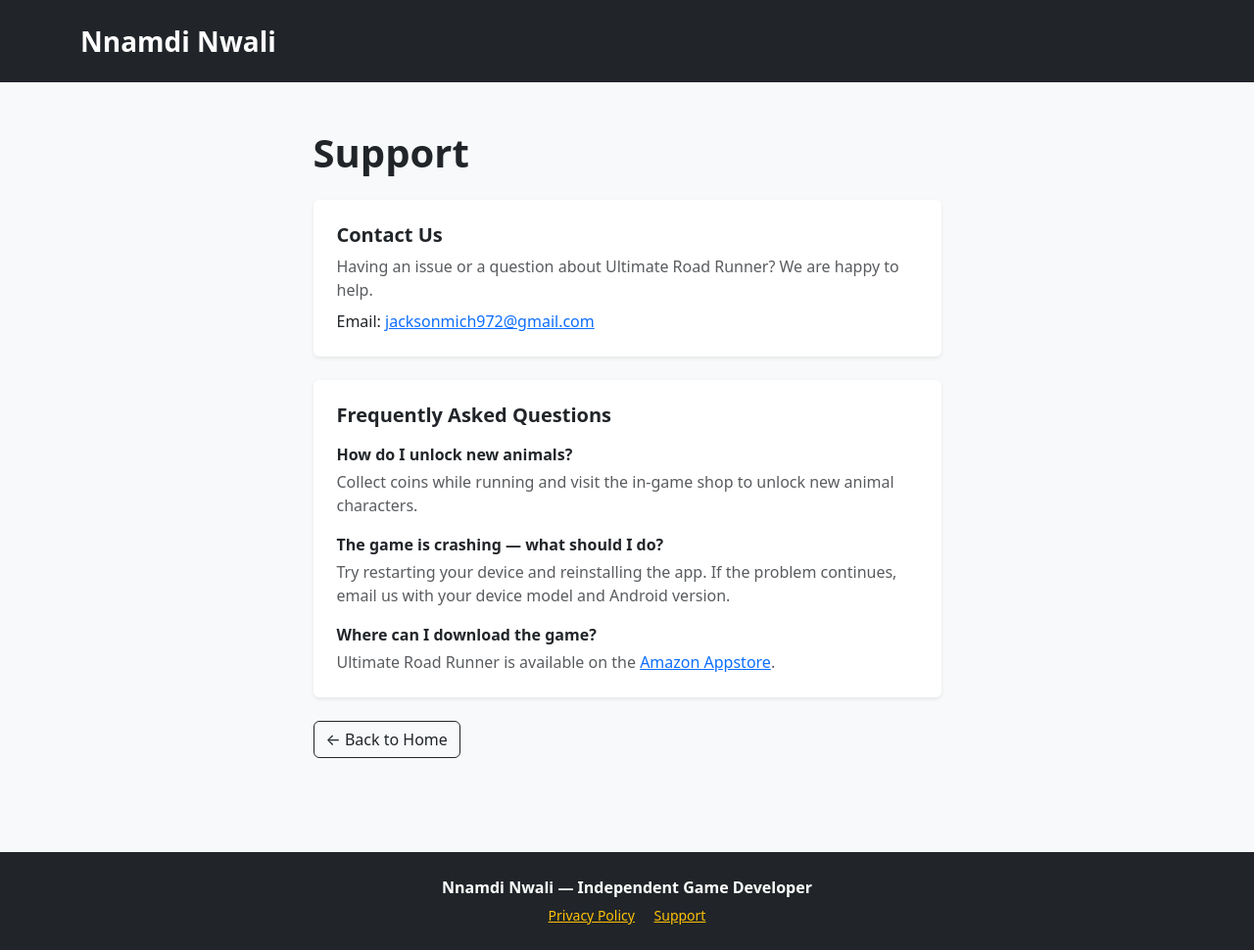
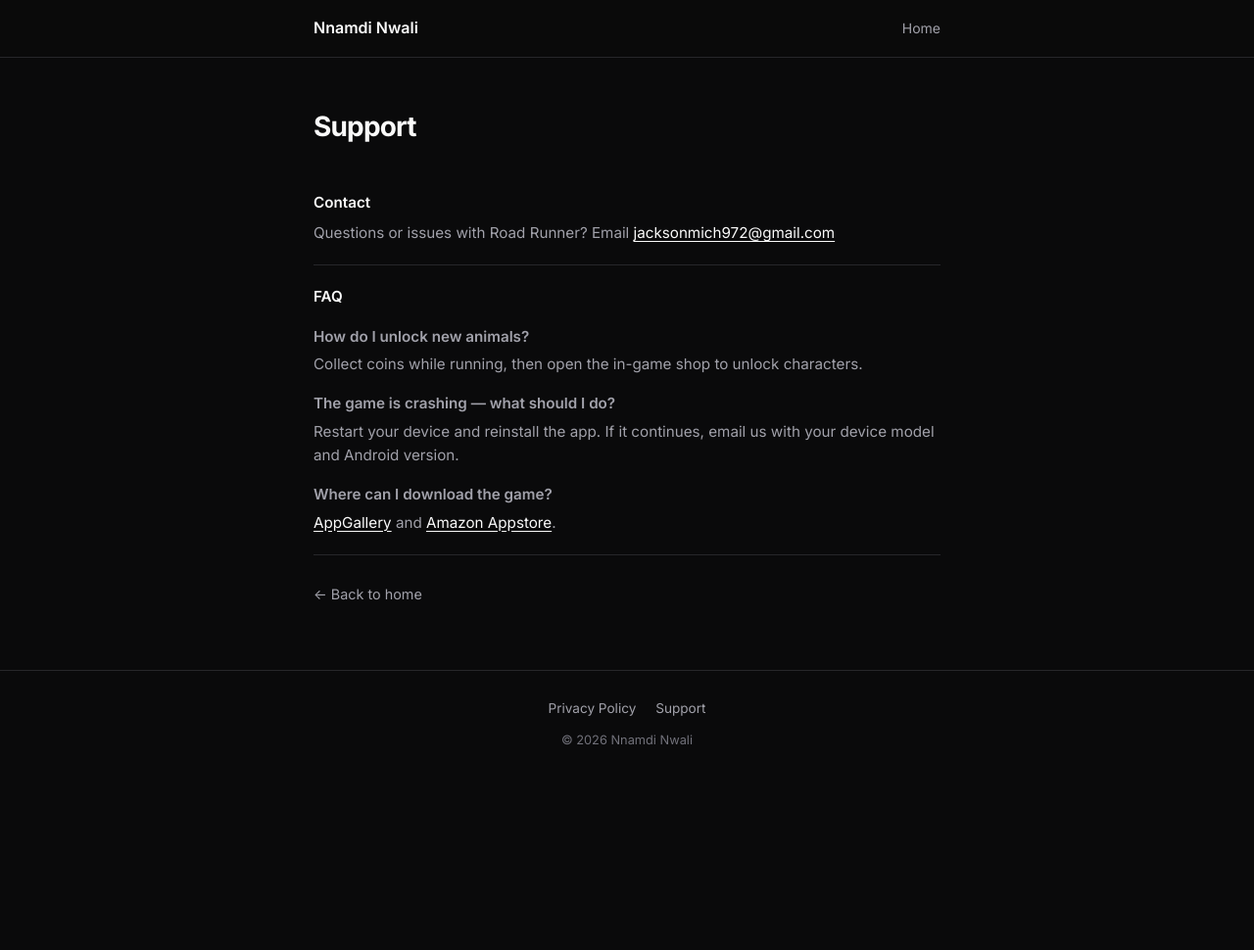
Before and after one commit to nnamdinwali/nnamdinwali.github.io, a plain HTML site: page support.html in a window 1280 px wide. Shown: the whole page at 98% size. After the commit the page ends 800 px from the top, so only its background shows below. Drawn offline with nearby package versions, Linux system fonts and the light colour scheme.

Commit message:
Redesign support page to match developer site

```diff
--- a/support.html
+++ b/support.html
@@ -1,50 +1,112 @@
 <!DOCTYPE html>
 <html lang="en">
 <head>
-  <meta charset="UTF-8">
-  <meta name="viewport" content="width=device-width, initial-scale=1">
-  <title>Support - Nnamdi Nwali</title>
-  <link rel="stylesheet" href="https://cdn.jsdelivr.net/npm/bootstrap@5.3.2/dist/css/bootstrap.min.css">
+  <meta charset="UTF-8" />
+  <meta name="viewport" content="width=device-width, initial-scale=1" />
+  <meta name="description" content="Support for Road Runner by Nnamdi Nwali." />
+  <title>Support — Nnamdi Nwali</title>
+  <link rel="preconnect" href="https://fonts.googleapis.com" />
+  <link rel="preconnect" href="https://fonts.gstatic.com" crossorigin />
+  <link href="https://fonts.googleapis.com/css2?family=Inter:wght@400;500;600;700&display=swap" rel="stylesheet" />
+  <style>
+    :root {
+      --bg: #0a0a0b;
+      --surface: #121214;
+      --border: #27272a;
+      --text: #fafafa;
+      --muted: #a1a1aa;
+    }
+    * { box-sizing: border-box; margin: 0; padding: 0; }
+    body {
+      font-family: Inter, system-ui, -apple-system, sans-serif;
+      background: var(--bg);
+      color: var(--text);
+      line-height: 1.6;
+      min-height: 100vh;
+    }
+    a { color: inherit; text-decoration: none; }
+    .wrap { width: min(640px, 92vw); margin: 0 auto; }
+
+    header {
+      border-bottom: 1px solid var(--border);
+      background: rgba(10, 10, 11, 0.9);
+    }
+    .nav {
+      display: flex; align-items: center; justify-content: space-between;
+      padding: 1rem 0;
+    }
+    .brand { font-weight: 600; font-size: 1rem; }
+
+    main { padding: 3rem 0 4rem; }
+    h1 { font-size: 1.75rem; font-weight: 700; letter-spacing: -0.03em; margin-bottom: 1.5rem; }
+
+    .block {
+      padding: 1.25rem 0;
+      border-bottom: 1px solid var(--border);
+    }
+    .block h2 { font-size: 0.95rem; font-weight: 600; margin-bottom: 0.4rem; }
+    .block p { color: var(--muted); font-size: 0.95rem; }
+    .block a { color: #fafafa; text-decoration: underline; text-underline-offset: 3px; }
+
+    .faq-q { font-weight: 600; font-size: 0.95rem; margin-top: 1rem; color: var(--text); }
+    .faq-a { color: var(--muted); font-size: 0.9rem; margin-top: 0.25rem; }
+
+    .back {
+      display: inline-block; margin-top: 1.75rem;
+      font-size: 0.9rem; color: var(--muted);
+    }
+    .back:hover { color: var(--text); }
+
+    footer {
+      border-top: 1px solid var(--border);
+      padding: 1.75rem 0 2rem;
+      text-align: center; font-size: 0.85rem; color: var(--muted);
+    }
+    footer a { margin: 0 0.5rem; }
+    footer a:hover { color: var(--text); }
+  </style>
 </head>
-<body class="bg-light">
-  <nav class="navbar navbar-dark bg-dark py-3">
-    <div class="container">
-      <a class="navbar-brand fs-3 fw-bold text-decoration-none" href="index.html">Nnamdi Nwali</a>
+<body>
+  <header>
+    <div class="wrap nav">
+      <a class="brand" href="index.html">Nnamdi Nwali</a>
+      <a href="index.html" style="font-size:0.875rem;color:#a1a1aa">Home</a>
     </div>
-  </nav>
-  <div class="container py-5">
-    <div class="row justify-content-center">
-      <div class="col-lg-7">
-        <h1 class="fw-bold mb-4">Support</h1>
-        <div class="card shadow-sm border-0 mb-4">
-          <div class="card-body p-4">
-            <h5 class="fw-bold">Contact Us</h5>
-            <p class="text-muted mb-2">Having an issue or a question about Ultimate Road Runner? We are happy to help.</p>
-            <p class="mb-0">Email: <a href="mailto:jacksonmich972@gmail.com">jacksonmich972@gmail.com</a></p>
-          </div>
-        </div>
-        <div class="card shadow-sm border-0 mb-4">
-          <div class="card-body p-4">
-            <h5 class="fw-bold mb-3">Frequently Asked Questions</h5>
-            <p class="fw-semibold mb-1">How do I unlock new animals?</p>
-            <p class="text-muted mb-3">Collect coins while running and visit the in-game shop to unlock new animal characters.</p>
-            <p class="fw-semibold mb-1">The game is crashing &mdash; what should I do?</p>
-            <p class="text-muted mb-3">Try restarting your device and reinstalling the app. If the problem continues, email us with your device model and Android version.</p>
-            <p class="fw-semibold mb-1">Where can I download the game?</p>
-            <p class="text-muted mb-0">Ultimate Road Runner is available on the <a href="https://www.amazon.com/dp/B0H6CBMLRB" target="_blank">Amazon Appstore</a>.</p>
-          </div>
-        </div>
-        <a href="index.html" class="btn btn-outline-dark">&larr; Back to Home</a>
-      </div>
+  </header>
+
+  <main class="wrap">
+    <h1>Support</h1>
+
+    <div class="block">
+      <h2>Contact</h2>
+      <p>
+        Questions or issues with Road Runner?
+        Email <a href="mailto:jacksonmich972@gmail.com">jacksonmich972@gmail.com</a>
+      </p>
     </div>
-  </div>
-  <footer class="bg-dark text-white py-4 mt-5">
-    <div class="container text-center">
-      <p class="mb-1 fw-semibold">Nnamdi Nwali &mdash; Independent Game Developer</p>
-      <small>
-        <a href="https://nnamdinwali.github.io/ultimate-road-runner-privacy/" class="text-warning me-3">Privacy Policy</a>
-        <a href="support.html" class="text-warning">Support</a>
-      </small>
+
+    <div class="block">
+      <h2>FAQ</h2>
+      <p class="faq-q">How do I unlock new animals?</p>
+      <p class="faq-a">Collect coins while running, then open the in-game shop to unlock characters.</p>
+      <p class="faq-q">The game is crashing — what should I do?</p>
+      <p class="faq-a">Restart your device and reinstall the app. If it continues, email us with your device model and Android version.</p>
+      <p class="faq-q">Where can I download the game?</p>
+      <p class="faq-a">
+        <a href="https://appgallery.cloud.huawei.com/ag/n/app/C118335023?locale=en_US" target="_blank" rel="noopener">AppGallery</a>
+        and
+        <a href="https://www.amazon.com/dp/B0H6CBMLRB" target="_blank" rel="noopener">Amazon Appstore</a>.
+      </p>
+    </div>
+
+    <a class="back" href="index.html">← Back to home</a>
+  </main>
+
+  <footer>
+    <div class="wrap">
+      <a href="https://nnamdinwali.github.io/ultimate-road-runner-privacy/">Privacy Policy</a>
+      <a href="support.html">Support</a>
+      <p style="margin-top:0.75rem;font-size:0.8rem;color:#71717a">© 2026 Nnamdi Nwali</p>
     </div>
   </footer>
 </body>
```
